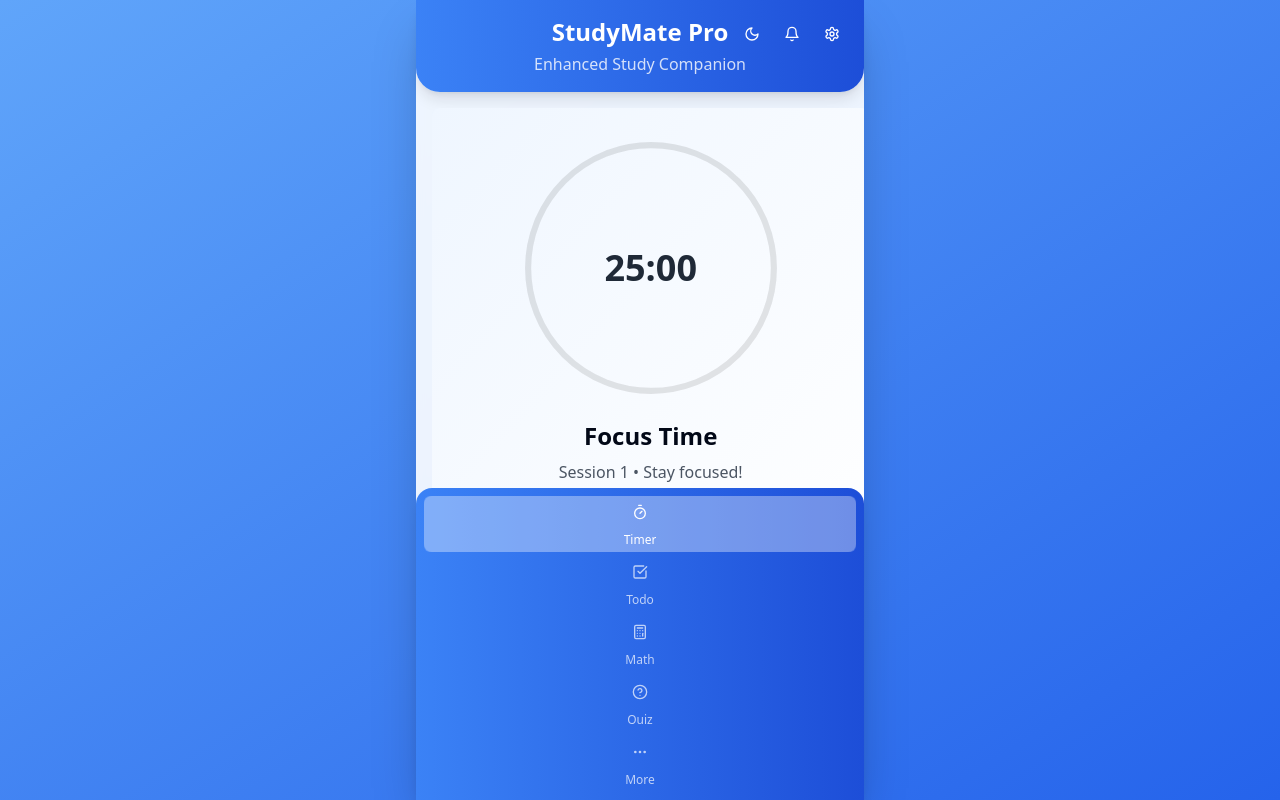
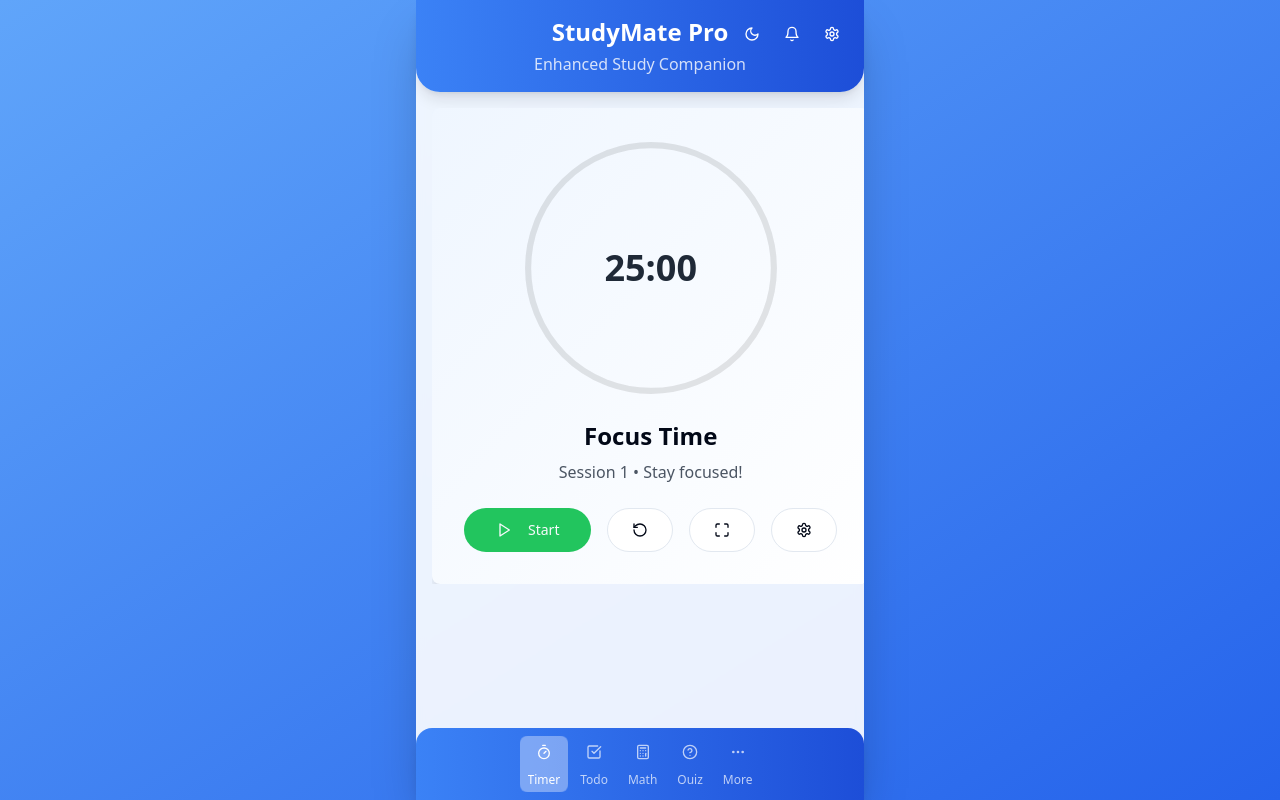
Before and after one commit to PauloStudioz/study-spark-mobile-android, a React (Vite) app: page / in a window 1280 px wide. Built offline with nearby package versions, Linux system fonts and the light colour scheme.

Commit message:
Refactor: Arrange tabs horizontally
Arranged the navigation tabs horizontally.

```diff
--- a/src/components/Navigation.tsx
+++ b/src/components/Navigation.tsx
@@ -64,14 +64,16 @@ const Navigation = ({ activeTab, setActiveTab }: NavigationProps) => {
       }
     >
       {/* Main or More-tabbed row */}
-      <div className={`grid grid-cols-${navTabs.length} gap-1 w-full`}>
+      <div
+        className={`flex flex-row gap-1 w-full justify-center`}
+      >
         {navTabs.map((item) => {
           const Icon = item.icon;
+          // Only highlight for main tabs (as per your last behavior)
           const isActive = !showMoreTabs
             ? activeTab === item.id
-            : false; // Only highlight active in main set
+            : false;
 
-          // Handle More/Back buttons
           const isSpecial =
             (!showMoreTabs && item.id === "more") ||
             (showMoreTabs && item.id === "back");
@@ -86,7 +88,7 @@ const Navigation = ({ activeTab, setActiveTab }: NavigationProps) => {
                   setShowMoreTabs(false);
                 } else if (!isSpecial) {
                   setActiveTab(item.id);
-                  setShowMoreTabs(false); // always go back to main after secondary feature chosen
+                  setShowMoreTabs(false);
                 }
               }}
               variant="ghost"
```
